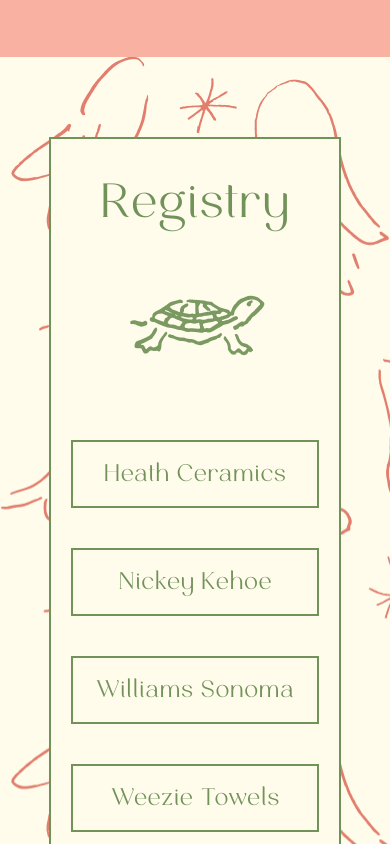
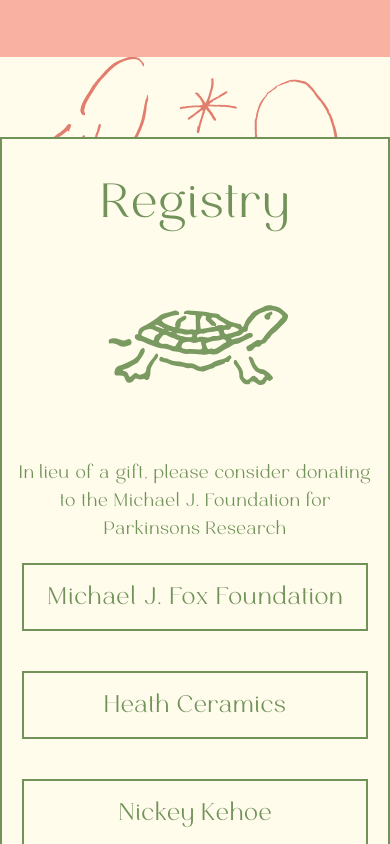
Before and after one commit to P-v-R/wedding, a React (Create React App) app: page / in a window 390 px wide. Shown: the part 4700-5544 px from the top of the page. Built offline with nearby package versions, Linux system fonts and the light colour scheme.

Commit message:
chore: add parkinsons donation link

```diff
--- a/src/components/Registry.js
+++ b/src/components/Registry.js
@@ -3,7 +3,7 @@
 function Registry() {
   return (
     <div id="registry" className="bg-flowers bg-fixed py-20 text-darkGreen ">
-      <div className="border-2 w-3/4 mx-auto bg-base border-olive">
+      <div className="border-2 md:w-3/4 mx-auto bg-base border-olive">
         <p className="text-5xl py-10">Registry</p>
         <svg
           className="md:w-1/6 w-1/2 mx-auto mb-10"
@@ -40,28 +40,38 @@
             fill="#7B9A62"
           />
         </svg>
-        <div className="grid grid-cols-1 md:grid-cols-2">
+        <div className="grid md:grid-cols-2 ">
+          <p className="col-span-2 text-lg md:w-1/2 mx-auto px-4">
+            In lieu of a gift, please consider donating to the Michael J.
+            Foundation for Parkinsons Research
+          </p>
           <a
-            className="border-2 p-4 m-5 text-2xl hover:text-lightPink"
+            className="border-2 p-4 m-5 text-2xl col-span-2 hover:text-papaya hover:bg-white transition duration-500 ease-in-out"
+            href="https://www.heathceramics.com/apps/registry/anne-perry-s-wedding?shared_url=true"
+          >
+            Michael J. Fox Foundation
+          </a>
+          <a
+            className="border-2 p-4 col-span-2 md:col-span-1 m-5 text-2xl hover:text-papaya hover:bg-white transition duration-500 ease-in-out"
             href="https://www.heathceramics.com/apps/registry/anne-perry-s-wedding?shared_url=true"
           >
             Heath Ceramics
           </a>
           <a
-            className="border-2 p-4 m-5 text-2xl hover:text-lightPink"
+            className="border-2 p-4 col-span-2 md:col-span-1 m-5 text-2xl hover:text-papaya hover:bg-white transition duration-500 ease-in-out"
             href="https://nickeykehoe.com/apps/giftregistry/registry/233205"
           >
             Nickey Kehoe
           </a>
           <a
-            className="border-2 p-4 m-5 text-2xl hover:text-lightPink"
+            className="border-2 p-4 col-span-2 md:col-span-1 m-5 text-2xl hover:text-papaya hover:bg-white transition duration-500 ease-in-out"
             href="https://www.williams-sonoma.com/registry/59tktd9mkn/registry-list.html"
           >
             Williams Sonoma
           </a>
 
           <a
-            className="border-2 p-4 m-5 text-2xl hover:text-lightPink"
+            className="border-2 p-4 col-span-2 md:col-span-1 m-5 text-2xl hover:text-papaya hover:bg-white transition duration-500 ease-in-out"
             href="https://weezietowels.com/apps/giftregistry/registry/232742?sid=bqpN2HlY7RGswkbj%2F%2B1VuQ"
           >
             Weezie Towels
```
